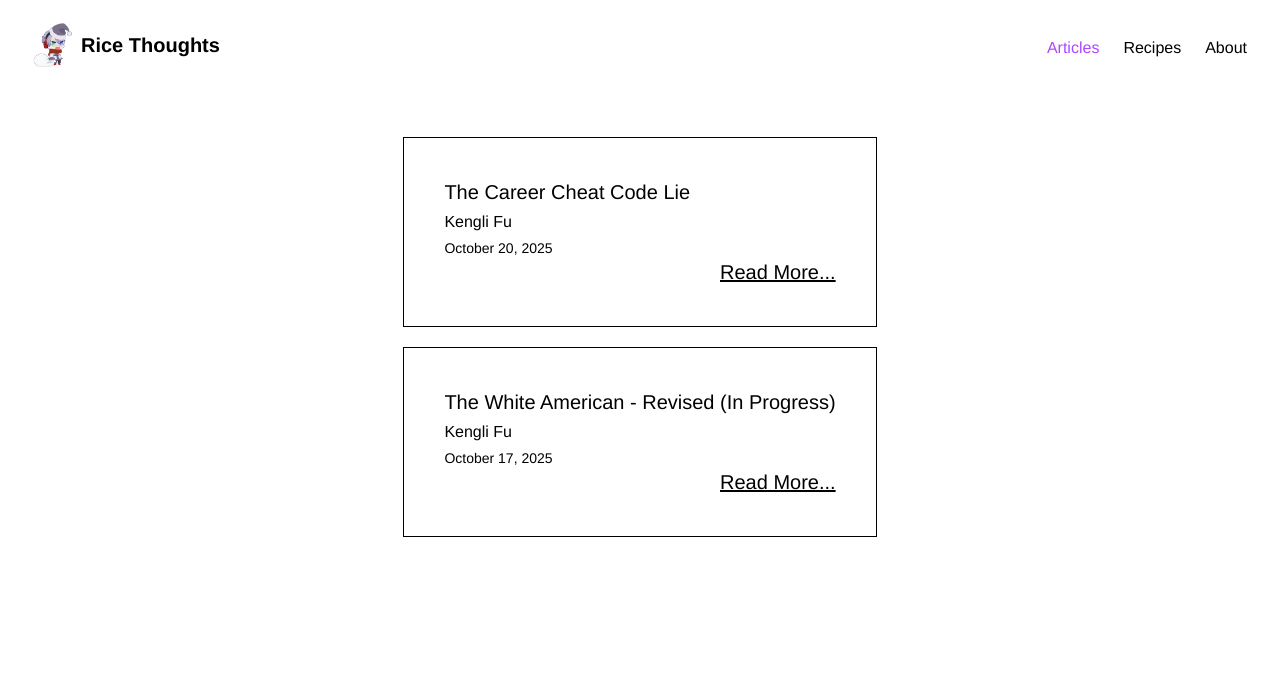
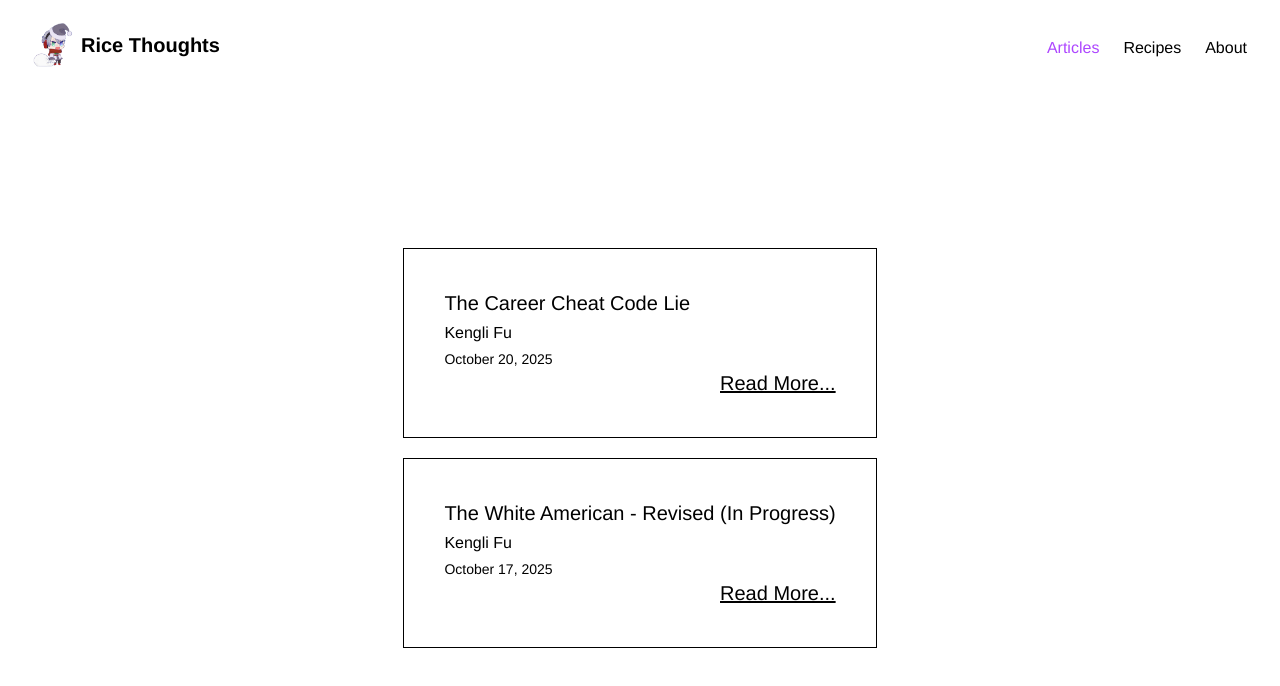
Before and after one commit to evaxliu/rice-thoughts, a Next.js app: page / in a window 1280 px wide. Shown: the top 686 px of the page. Built offline with nearby package versions, Linux system fonts and the light colour scheme.

Commit message:
center vertical and horizontal

```diff
--- a/src/app/layout.tsx
+++ b/src/app/layout.tsx
@@ -13,10 +13,10 @@ export default function Layout({ children }: { children: React.ReactNode }) {
       </head>
       <body>
         <Analytics/>
-        <div className="flex flex-col h-screen w-screen">
+        <div className="flex flex-col min-h-screen w-screen overflow-hidden">
           <ThemeProvider>
             <NavBar/>
-            <div className="flex items-center justify-center p-5">
+            <div className="grow flex items-center justify-center p-5">
                 {children}
             </div>
           </ThemeProvider>
```
